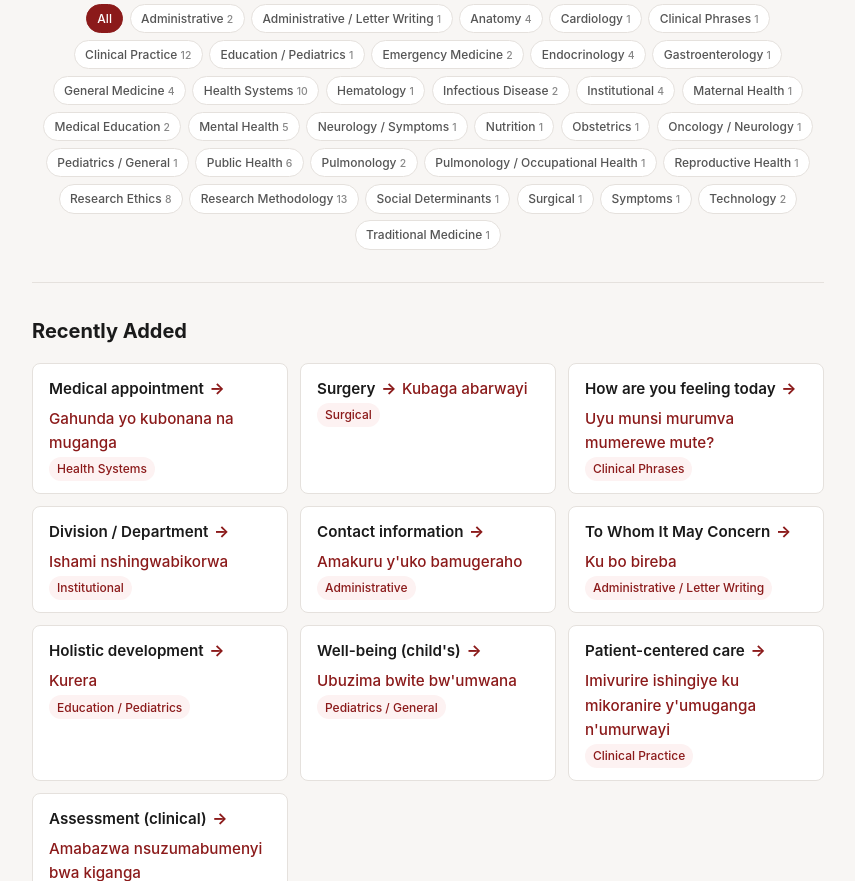
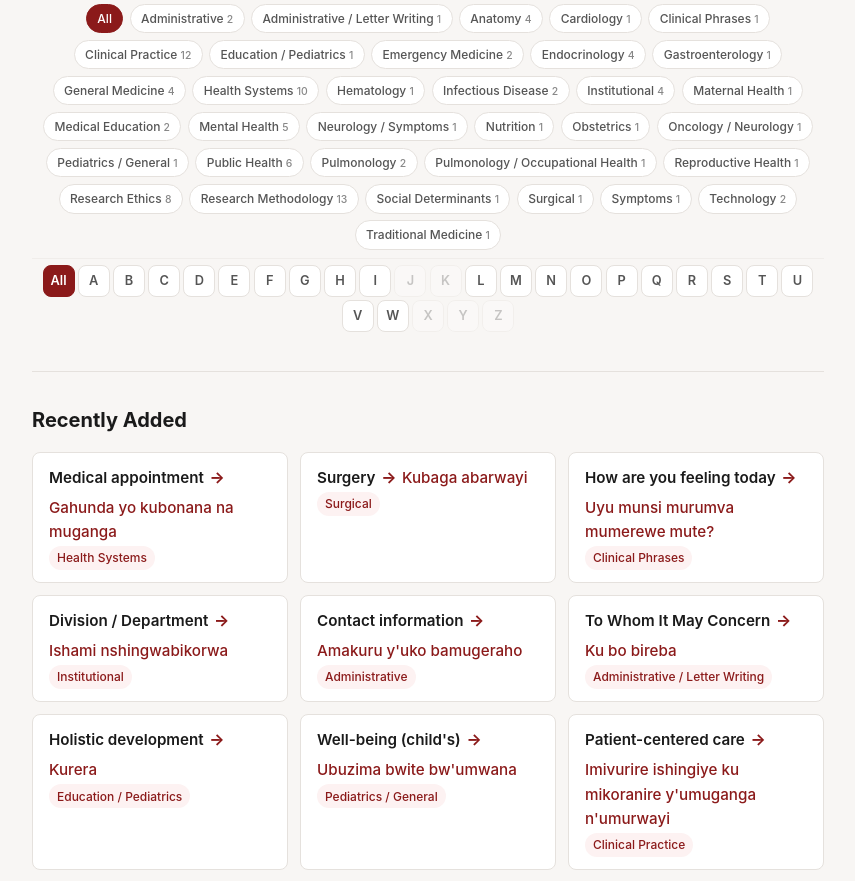
Before and after one commit to linguamedicarw/linguamedica-rw, a Flask app: page / in a window 1280 px wide. Shown: the part 431-1312 px from the top of the page, without its empty margins (212-1067 px from the left). Run offline with Flask 3, Linux system fonts and the light colour scheme; some libraries are stand-ins or nearby versions.

Commit message:
Add A-Z alphabetical browse bar

```diff
--- a/static/css/style.css
+++ b/static/css/style.css
@@ -445,6 +445,59 @@ a:hover {
 
 .filter-status strong {
     color: var(--color-primary);
+}
+
+/* ----------------------------------------------------------------
+   A-Z ALPHABETICAL BROWSE
+   ---------------------------------------------------------------- */
+.az-bar {
+    display: flex;
+    flex-wrap: wrap;
+    justify-content: center;
+    gap: 0.2rem;
+    margin-top: 0.5rem;
+    padding: 0.4rem 0.5rem;
+    border-top: 1px solid var(--color-border-light);
+}
+
+.az-letter {
+    display: inline-flex;
+    align-items: center;
+    justify-content: center;
+    width: 2rem;
+    height: 2rem;
+    font-size: 0.8rem;
+    font-weight: 600;
+    color: var(--color-text-secondary);
+    background: var(--color-surface);
+    border: 1px solid var(--color-border);
+    border-radius: var(--radius);
+    cursor: pointer;
+    transition: all var(--transition);
+    user-select: none;
+}
+
+.az-letter:hover {
+    border-color: var(--color-primary);
+    color: var(--color-primary);
+    background: var(--color-primary-bg);
+}
+
+.az-letter.active {
+    background: var(--color-primary);
+    color: white;
+    border-color: var(--color-primary);
+}
+
+.az-letter.active:hover {
+    background: var(--color-primary-light);
+    border-color: var(--color-primary-light);
+}
+
+.az-letter-disabled {
+    opacity: 0.3;
+    cursor: default;
+    pointer-events: none;
 }
 
 /* ----------------------------------------------------------------
@@ -1005,4 +1058,10 @@ textarea.form-input {
     .admin-table td {
         padding: 0.5rem 0.6rem;
     }
+
+    .az-letter {
+        width: 1.7rem;
+        height: 1.7rem;
+        font-size: 0.7rem;
+    }
 }
--- a/templates/index.html
+++ b/templates/index.html
@@ -25,6 +25,10 @@
 
     <!-- Category filter tags — built dynamically from term data -->
     <div class="category-filter" id="categoryFilter"></div>
+
+    <!-- A-Z alphabetical browse -->
+    <div class="az-bar" id="azBar"></div>
+
     <div class="filter-status" id="filterStatus" style="display: none;"></div>
 
     <div id="searchResults" class="results-container" style="display: none;"></div>
@@ -66,8 +70,10 @@
     const recentSection = document.getElementById('recentSection');
     const categoryFilter = document.getElementById('categoryFilter');
     const filterStatus = document.getElementById('filterStatus');
+    const azBar = document.getElementById('azBar');
 
     let activeCategory = null;
+    let activeLetter = null;
 
     /* --- Build category tags dynamically --- */
     function buildCategoryTags() {
@@ -98,6 +104,73 @@
         });
     }
 
+    /* --- Build A-Z letter bar --- */
+    function buildAZBar() {
+        var letters = 'ABCDEFGHIJKLMNOPQRSTUVWXYZ'.split('');
+
+        /* "All" button */
+        var allBtn = document.createElement('span');
+        allBtn.className = 'az-letter active';
+        allBtn.textContent = 'All';
+        allBtn.setAttribute('data-letter', '');
+        allBtn.addEventListener('click', function() { selectLetter(null); });
+        azBar.appendChild(allBtn);
+
+        /* Individual letters */
+        letters.forEach(function(letter) {
+            var btn = document.createElement('span');
+            btn.className = 'az-letter';
+            btn.textContent = letter;
+            btn.setAttribute('data-letter', letter);
+            btn.addEventListener('click', function() { selectLetter(letter); });
+            azBar.appendChild(btn);
+        });
+
+        updateAZAvailability();
+    }
+
+    /* --- Update which letters are available (have terms) --- */
+    function updateAZAvailability() {
+        var available = {};
+        allTerms.forEach(function(term) {
+            var matchesCategory = !activeCategory || (term.category || 'Uncategorized') === activeCategory;
+            if (matchesCategory) {
+                var firstLetter = term.english.charAt(0).toUpperCase();
+                available[firstLetter] = true;
+            }
+        });
+
+        var letterBtns = azBar.querySelectorAll('.az-letter');
+        letterBtns.forEach(function(btn) {
+            var letter = btn.getAttribute('data-letter');
+            if (letter === '') return; /* skip "All" */
+            if (available[letter]) {
+                btn.classList.remove('az-letter-disabled');
+            } else {
+                btn.classList.add('az-letter-disabled');
+            }
+        });
+    }
+
+    /* --- Select/deselect a letter --- */
+    function selectLetter(letter) {
+        activeLetter = letter;
+
+        var btns = azBar.querySelectorAll('.az-letter');
+        btns.forEach(function(btn) {
+            var btnLetter = btn.getAttribute('data-letter');
+            if (letter === null && btnLetter === '') {
+                btn.classList.add('active');
+            } else if (btnLetter === letter) {
+                btn.classList.add('active');
+            } else {
+                btn.classList.remove('active');
+            }
+        });
+
+        updateResults();
+    }
+
     /* --- Select/deselect a category --- */
     function selectCategory(category) {
         activeCategory = category;
@@ -115,6 +188,9 @@
             }
         });
 
+        /* Update which letters are available for this category */
+        updateAZAvailability();
+
         /* Trigger a fresh search/filter */
         updateResults();
     }
@@ -124,9 +200,10 @@
         var query = searchInput.value.trim().toLowerCase();
         var hasQuery = query.length >= 2;
         var hasCategory = activeCategory !== null;
+        var hasLetter = activeLetter !== null;
 
         /* Nothing active — show default state */
-        if (!hasQuery && !hasCategory) {
+        if (!hasQuery && !hasCategory && !hasLetter) {
             searchResults.style.display = 'none';
             noResults.style.display = 'none';
             filterStatus.style.display = 'none';
@@ -140,11 +217,19 @@
         /* Filter terms */
         var matches = allTerms.filter(function(term) {
             var matchesCategory = !hasCategory || (term.category || 'Uncategorized') === activeCategory;
+            var matchesLetter = !hasLetter || term.english.charAt(0).toUpperCase() === activeLetter;
             var matchesQuery = !hasQuery ||
                 term.english.toLowerCase().includes(query) ||
                 term.kinyarwanda.toLowerCase().includes(query);
-            return matchesCategory && matchesQuery;
+            return matchesCategory && matchesLetter && matchesQuery;
         });
+
+        /* Sort alphabetically when browsing by letter or category (no text search) */
+        if (!hasQuery) {
+            matches.sort(function(a, b) {
+                return a.english.localeCompare(b.english);
+            });
+        }
 
         /* Log search (debounced, only for text queries) */
         if (hasQuery) {
@@ -152,10 +237,13 @@
         }
 
         /* Update filter status */
-        if (hasCategory) {
+        if (hasCategory || hasLetter) {
             filterStatus.style.display = 'block';
+            var parts = [];
+            if (hasLetter) parts.push('starting with <strong>' + escapeHtml(activeLetter) + '</strong>');
+            if (hasCategory) parts.push('in <strong>' + escapeHtml(activeCategory) + '</strong>');
             filterStatus.innerHTML = 'Showing <strong>' + matches.length + '</strong> term' +
-                (matches.length !== 1 ? 's' : '') + ' in <strong>' + escapeHtml(activeCategory) + '</strong>';
+                (matches.length !== 1 ? 's' : '') + ' ' + parts.join(' ');
         } else {
             filterStatus.style.display = 'none';
         }
@@ -218,9 +306,14 @@
 
     function searchTerm(term) {
         activeCategory = null;
+        activeLetter = null;
         var tags = categoryFilter.querySelectorAll('.category-tag');
         tags.forEach(function(tag) {
             tag.classList.toggle('active', tag.getAttribute('data-category') === '');
+        });
+        var btns = azBar.querySelectorAll('.az-letter');
+        btns.forEach(function(btn) {
+            btn.classList.toggle('active', btn.getAttribute('data-letter') === '');
         });
         searchInput.value = term;
         updateResults();
@@ -234,7 +327,8 @@
         return div.innerHTML;
     }
 
-    /* Initialize category tags on page load */
+    /* Initialize on page load */
     buildCategoryTags();
+    buildAZBar();
 </script>
 {% endblock %}
```
